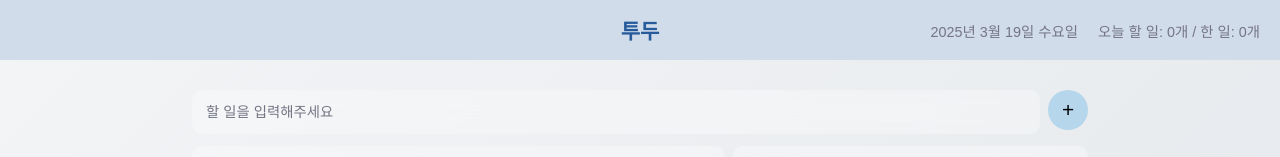
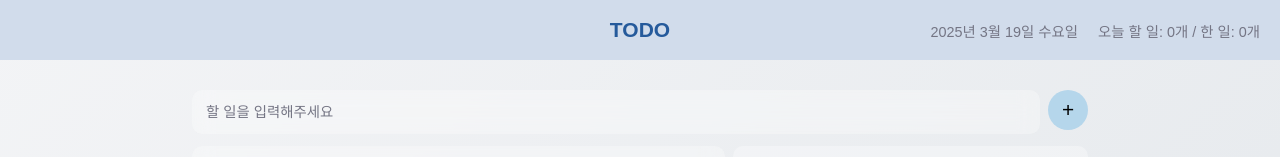
Before and after one commit to CEOS-Developers/react-todo-21th, a React (Vite) app in the folder seojung-todo/: page / in a window 1280 px wide. Shown: the top 157 px of the page. Built offline with nearby package versions, Linux system fonts and the light colour scheme.

Commit message:
chore. 스타일 수정

```diff
--- a/seojung-todo/src/components/TodoInput/TodoInput.tsx
+++ b/seojung-todo/src/components/TodoInput/TodoInput.tsx
@@ -18,7 +18,7 @@ const TodoInput: React.FC<TodoInputProps> = ({
 }) => {
   const [content, setContent] = useState("");
   const [date, setDate] = useState("");
-  const [tag, setTag] = useState("");
+  const [tag, setTag] = useState("기본");
   const [tagInput, setTagInput] = useState("");
 
   const handleAddTodo = () => {
--- a/seojung-todo/src/pages/TodoPage.tsx
+++ b/seojung-todo/src/pages/TodoPage.tsx
@@ -69,7 +69,7 @@ const TodoPage = () => {
       )}
 
       <s.TodoHeader>
-        <h1>투두</h1>
+        <h1>TODO</h1>
         <div>
           <span>{today}</span>
           <span>
```
